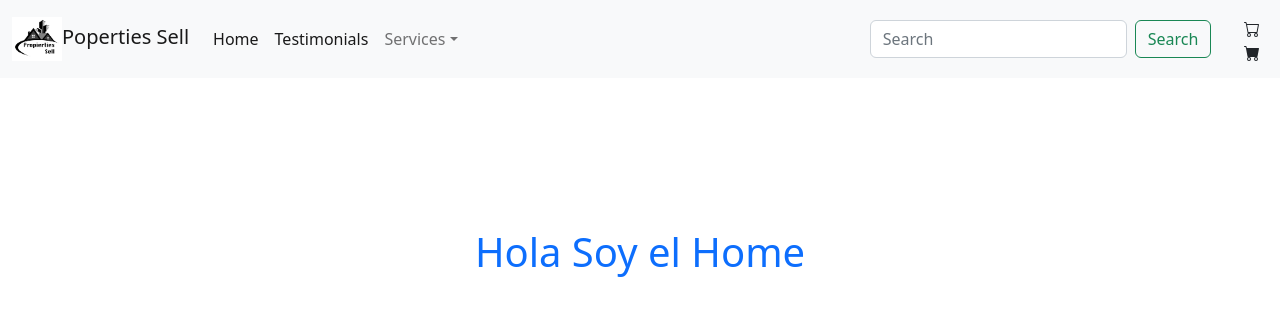
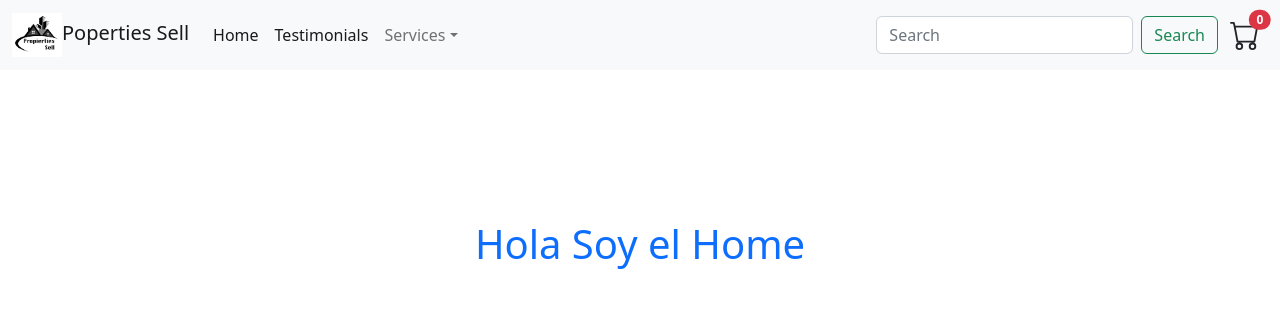
Before and after one commit to wilmer-aular/idea-aular, a React (Create React App) app in the folder properties-sell/: page / in a window 1280 px wide. Shown: the top 316 px of the page. Built offline with nearby package versions, Linux system fonts and the light colour scheme.

Commit message:
desafio landing

```diff
--- /dev/null
+++ b/properties-sell/src/app/layout/components/Landing.jsx
@@ -0,0 +1,23 @@
+import { useNotifyContent } from "@src/app/providers/NotifyProvider";
+
+const Landing = () => {
+    const { notify } = useNotifyContent();
+
+    console.log({ notify })
+
+    return (<>
+        <div class="position-relative" style={{ marginRight: '20px' }}>
+            <svg xmlns="http://www.w3.org/2000/svg" width="30" height="30" fill="currentColor" class="bi bi-cart" viewBox="0 0 16 16">
+                <path d="M0 1.5A.5.5 0 0 1 .5 1H2a.5.5 0 0 1 .485.379L2.89 3H14.5a.5.5 0 0 1 .491.592l-1.5 8A.5.5 0 0 1 13 12H4a.5.5 0 0 1-.491-.408L2.01 3.607 1.61 2H.5a.5.5 0 0 1-.5-.5zM3.102 4l1.313 7h8.17l1.313-7H3.102zM5 12a2 2 0 1 0 0 4 2 2 0 0 0 0-4zm7 0a2 2 0 1 0 0 4 2 2 0 0 0 0-4zm-7 1a1 1 0 1 1 0 2 1 1 0 0 1 0-2zm7 0a1 1 0 1 1 0 2 1 1 0 0 1 0-2z" />
+            </svg>
+            <span class="position-absolute top-0 start-100 translate-middle badge rounded-pill bg-danger">
+                {notify}
+                <span class="visually-hidden">unread messages</span>
+            </span>
+        </div>
+
+    </>)
+
+}
+
+export default Landing;
--- a/properties-sell/src/app/layout/components/Navbar.jsx
+++ b/properties-sell/src/app/layout/components/Navbar.jsx
@@ -1,11 +1,12 @@
-import { menu } from './menu'
+import { menu } from './menu';
+import Landing from './Landing'
 
-const Navbar = ()=> {
+const Navbar = () => {
     return (<>
         <nav className="navbar navbar-expand-lg bg-light">
             <div className="container-fluid">
                 <a className="navbar-brand" href="/#">
-                        <img  src="/logo.jpeg" alt="" width="50" height="44"/>
+                    <img src="/logo.jpeg" alt="" width="50" height="44" />
                     Poperties Sell
                 </a>
                 <button className="navbar-toggler" type="button" data-bs-toggle="collapse" data-bs-target="#navbarSupportedContent" aria-controls="navbarSupportedContent" aria-expanded="false" aria-label="Toggle navigation">
@@ -14,8 +15,8 @@ const Navbar = ()=> {
                 <div className="collapse navbar-collapse" id="navbarSupportedContent">
                     <ul className="navbar-nav me-auto mb-2 mb-lg-0">
                         {
-                                menu.map((i, index)=> (
-                                        i.title !== 'Services' ?  (
+                            menu.map((i, index) => (
+                                i.title !== 'Services' ? (
                                     <li key={index} className="nav-item">
                                         <a className="nav-link active" aria-current="page" href={i.href}>{i.title}</a>
                                     </li>
@@ -38,25 +39,14 @@ const Navbar = ()=> {
                         }
                     </ul>
                     <form className="d-flex" role="search">
-
-                        <input className="form-control me-2" type="search" placeholder="Search" aria-label="Search"/>
+                        <input className="form-control me-2" type="search" placeholder="Search" aria-label="Search" />
                         <button className="btn btn-outline-success" type="submit">Search</button>
-
-
                     </form>
                 </div>
 
 
             </div>
-                <button type="button" className="btn btn-default">
-                    <svg xmlns="http://www.w3.org/2000/svg" width="16" height="16" fill="currentColor" class="bi bi-cart" viewBox="0 0 16 16">
-                        <path d="M0 1.5A.5.5 0 0 1 .5 1H2a.5.5 0 0 1 .485.379L2.89 3H14.5a.5.5 0 0 1 .491.592l-1.5 8A.5.5 0 0 1 13 12H4a.5.5 0 0 1-.491-.408L2.01 3.607 1.61 2H.5a.5.5 0 0 1-.5-.5zM3.102 4l1.313 7h8.17l1.313-7H3.102zM5 12a2 2 0 1 0 0 4 2 2 0 0 0 0-4zm7 0a2 2 0 1 0 0 4 2 2 0 0 0 0-4zm-7 1a1 1 0 1 1 0 2 1 1 0 0 1 0-2zm7 0a1 1 0 1 1 0 2 1 1 0 0 1 0-2z"/>
-                    </svg>
-                    <svg xmlns="http://www.w3.org/2000/svg" width="16" height="16" fill="currentColor" class="bi bi-cart-fill" viewBox="0 0 16 16">
-                        <path d="M0 1.5A.5.5 0 0 1 .5 1H2a.5.5 0 0 1 .485.379L2.89 3H14.5a.5.5 0 0 1 .491.592l-1.5 8A.5.5 0 0 1 13 12H4a.5.5 0 0 1-.491-.408L2.01 3.607 1.61 2H.5a.5.5 0 0 1-.5-.5zM5 12a2 2 0 1 0 0 4 2 2 0 0 0 0-4zm7 0a2 2 0 1 0 0 4 2 2 0 0 0 0-4zm-7 1a1 1 0 1 1 0 2 1 1 0 0 1 0-2zm7 0a1 1 0 1 1 0 2 1 1 0 0 1 0-2z"/>
-                    </svg>
-                </button>
-
+            <Landing />
         </nav>
     </>)
 
--- /dev/null
+++ b/properties-sell/src/app/providers/NotifyProvider.js
@@ -0,0 +1,23 @@
+import React, { createContext, useContext, useState } from "react";
+
+const NotifyContext = createContext();
+
+export function useNotifyContent() {
+    return useContext(NotifyContext);
+}
+
+export const NotifyConsumer = NotifyContext.Consumer;
+
+export function NotifyProvider({ children }) {
+    const [notify, setNotify] = useState(0)
+
+    const value = {
+        notify,
+        setNotify
+    };
+    return (
+        <NotifyContext.Provider value={value}>
+            {children}
+        </NotifyContext.Provider>
+    );
+}
--- a/properties-sell/src/index.js
+++ b/properties-sell/src/index.js
@@ -6,11 +6,14 @@ import reportWebVitals from './reportWebVitals';
 import * as bootstrap from 'bootstrap'
 import 'bootstrap/dist/css/bootstrap.min.css';
 import "@fortawesome/fontawesome-free/css/all.min.css";
+import { NotifyProvider } from "@src/app/providers/NotifyProvider";
 
 const root = ReactDOM.createRoot(document.getElementById('root'));
 root.render(
   <React.StrictMode>
-    <App />
+    <NotifyProvider>
+      <App />
+    </NotifyProvider>
   </React.StrictMode>
 );
 
```
Also changed, not shown: properties-sell/public/review/2-desafio-landing.png (added). Lines whose indentation alone changed are shown as unchanged.
